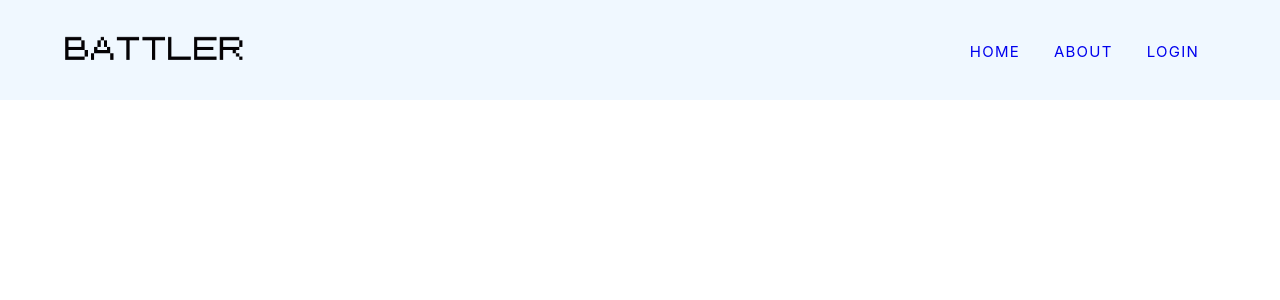
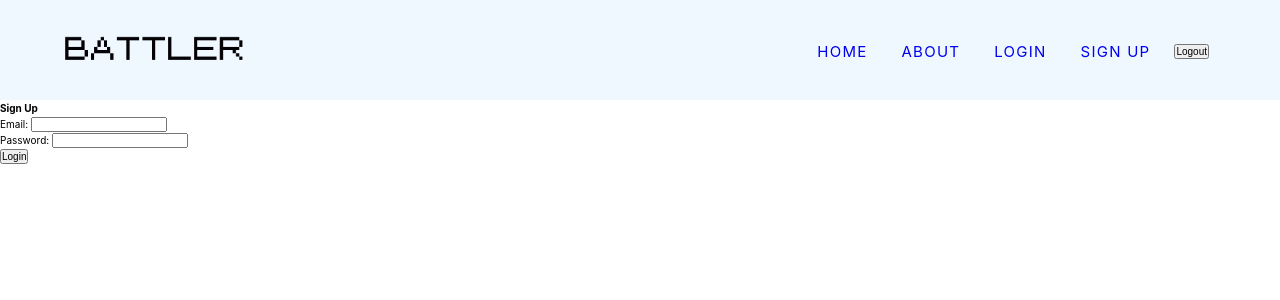
Before and after one commit to staten-island-tech/vue-project-2-jasvinmondianaytha, a Vue app: page /signup in a window 1280 px wide. Before the commit this address had no page. Shown: the top 300 px of the page. Built offline with nearby package versions, Linux system fonts and the light colour scheme.

Commit message:
13232323232

```diff
--- a/package.json
+++ b/package.json
@@ -9,7 +9,8 @@
   "dependencies": {
     "pinia": "^2.0.11",
     "vue": "^3.2.31",
-    "vue-router": "^4.0.12"
+    "vue-router": "^4.0.12",
+    "vuex": "^4.0.2"
   },
   "devDependencies": {
     "@vitejs/plugin-vue": "^2.2.2",
--- a/src/App.vue
+++ b/src/App.vue
@@ -1,13 +1,11 @@
 <script setup>
-import { RouterLink, RouterView } from 'vue-router'
-import Navbar from '@/components/Navbar.vue';
+import { RouterLink, RouterView } from "vue-router";
+import Navbar from "@/components/Navbar.vue";
 </script>
 
 <template>
   <header>
-
     <div class="wrapper">
-
       <Navbar></Navbar>
     </div>
   </header>
--- a/src/components/Navbar.vue
+++ b/src/components/Navbar.vue
@@ -1,12 +1,14 @@
 <script setup>
-import { RouterLink, RouterView } from 'vue-router'
+import { RouterLink, RouterView } from "vue-router";
 </script>
 
 <template>
   <div class="navbar">
     <div class="nav-container">
       <h1 class="nav-logo-wrapper">
-                <RouterLink to="/"><img src="@/assets/battler.png" alt="" class="nav-image" width="180"></RouterLink>
+        <RouterLink to="/"
+          ><img src="@/assets/battler.png" alt="" class="nav-image" width="180"
+        /></RouterLink>
       </h1>
       <div class="nav-menu">
         <div class="nav-link-wrapper">
@@ -21,14 +23,21 @@ import { RouterLink, RouterView } from 'vue-router'
         </div>
         <div class="nav-link-wrapper">
           <div class="nav-link">
-                        <RouterLink to="/about">LOGIN</RouterLink>
+            <RouterLink to="/login">LOGIN</RouterLink>
           </div>
+        </div>
+        <div class="nav-link-wrapper">
+          <div class="nav-link">
+            <RouterLink to="/signup">SIGN UP</RouterLink>
+          </div>
+        </div>
+        <div class="nav-link-wrapper">
+          <button>Logout</button>
         </div>
       </div>
     </div>
   </div>
 </template>
-
 
 <style scoped>
 .navbar {
@@ -59,7 +68,7 @@ import { RouterLink, RouterView } from 'vue-router'
 .nav-link-wrapper {
   display: inline-block;
   margin-right: 0.7rem;
-    margin-bottom:-0.2rem;
+  margin-bottom: -0.2rem;
   margin-left: 0.7rem;
 }
 .nav-link {
--- a/src/components/PokeCard.vue
+++ b/src/components/PokeCard.vue
@@ -1,17 +1,20 @@
 <template>
-<div class="pokemon-card">
-<div class="poke-media-container"><img src="https://play.pokemonshowdown.com/sprites/gen1/abra.png" alt=""></div>
-<div class="poke-info-container">
-    <div class="poke-name"></div>
-    <div class="poke-ability"></div>
-    <div class="poke-evs"></div>
-    <div class="poke-ivs"></div>
-    <div class="poke-moves"></div>
-    <div class="poke-desc"></div>
-</div>
-</div>
+  <div class="pokemon-card">
+    <div class="poke-media-container">
+      <img
+        src="https://play.pokemonshowdown.com/sprites/gen1/abra.png"
+        alt=""
+      />
+    </div>
+    <div class="poke-info-container">
+      <div class="poke-name">Abra</div>
+      <div class="poke-ability">Synchronize</div>
+      <div class="poke-evs">EV: 0/0/0/252/4/252</div>
+      <div class="poke-ivs">IV: 31/31/31/31/31/31</div>
+      <div class="poke-moves">1. Teleport</div>
+      <div class="poke-desc">All this pokemon does is teleport lol</div>
+    </div>
+  </div>
 </template>
 
-<style scoped>
-
-</style>
+<style scoped></style>
--- a/src/router/index.js
+++ b/src/router/index.js
@@ -1,23 +1,35 @@
-import { createRouter, createWebHistory } from 'vue-router'
-import HomeView from '../views/HomeView.vue'
+import { createRouter, createWebHistory } from "vue-router";
+import HomeView from "../views/HomeView.vue";
 
 const router = createRouter({
   history: createWebHistory(import.meta.env.BASE_URL),
   routes: [
     {
-      path: '/',
-      name: 'home',
-      component: HomeView
+      path: "/",
+      name: "home",
+      component: HomeView,
     },
     {
-      path: '/about',
-      name: 'about',
-      // route level code-splitting
-      // this generates a separate chunk (About.[hash].js) for this route
-      // which is lazy-loaded when the route is visited.
-      component: () => import('../views/AboutView.vue')
-    }
-  ]
-})
+      path: "/about",
+      name: "about",
+      component: () => import("../views/AboutView.vue"),
+    },
+    {
+      path: "/game",
+      name: "game",
+      component: () => import("../views/Game.vue"),
+    },
+    {
+      path: "/login",
+      name: "login",
+      component: () => import("../views/Login.vue"),
+    },
+    {
+      path: "/signup",
+      name: "signup",
+      component: () => import("../views/Signup.vue"),
+    },
+  ],
+});
 
-export default router
+export default router;
--- /dev/null
+++ b/src/views/Game.vue
@@ -0,0 +1,13 @@
+<template>
+  <div></div>
+</template>
+
+<script>
+export default {
+  setup() {
+    return {};
+  },
+};
+</script>
+
+<style></style>
--- /dev/null
+++ b/src/views/Login.vue
@@ -0,0 +1,25 @@
+<template>
+  <form @submit.prevent="handleSubmit">
+    <h3>Login</h3>
+    <div>
+      <label for="email">Email: </label>
+      <input type="email" name="email" v-model="email" required />
+    </div>
+    <div>
+      <label for="email">Password: </label>
+      <input type="password" name="password" v-model="password" required />
+    </div>
+    <button>Login</button>
+    <div v-if="error">{{ error }}</div>
+  </form>
+</template>
+
+<script>
+export default {
+  setup() {
+    return {};
+  },
+};
+</script>
+
+<style></style>
--- /dev/null
+++ b/src/views/Signup.vue
@@ -0,0 +1,25 @@
+<template>
+  <form @submit.prevent="handleSubmit">
+    <h3>Sign Up</h3>
+    <div>
+      <label for="email">Email: </label>
+      <input type="email" name="email" v-model="email" required />
+    </div>
+    <div>
+      <label for="email">Password: </label>
+      <input type="password" name="password" v-model="password" required />
+    </div>
+    <button>Login</button>
+    <div v-if="error">{{ error }}</div>
+  </form>
+</template>
+
+<script>
+export default {
+  setup() {
+    return {};
+  },
+};
+</script>
+
+<style></style>
```
Also changed, not shown: src/firebase/config.js (added, +16 -0 lines), src/stores/index.js (renamed from src/stores/counter.js), 1 other file (tests, documents, lock files or other folders). Lines whose indentation alone changed are shown as unchanged.
